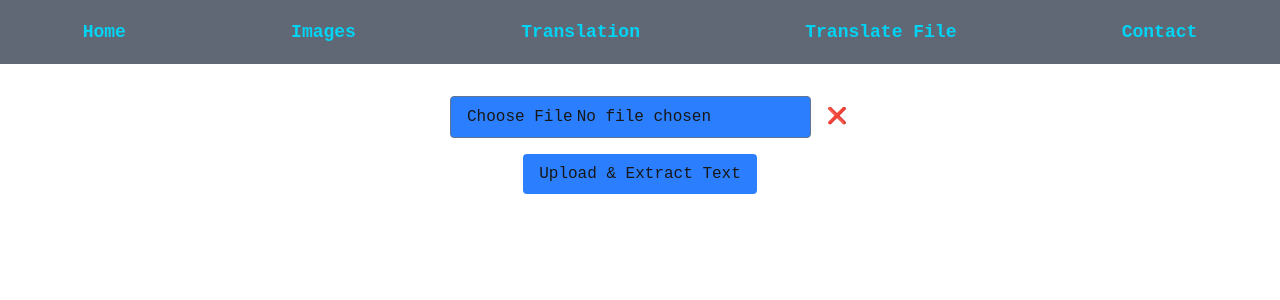
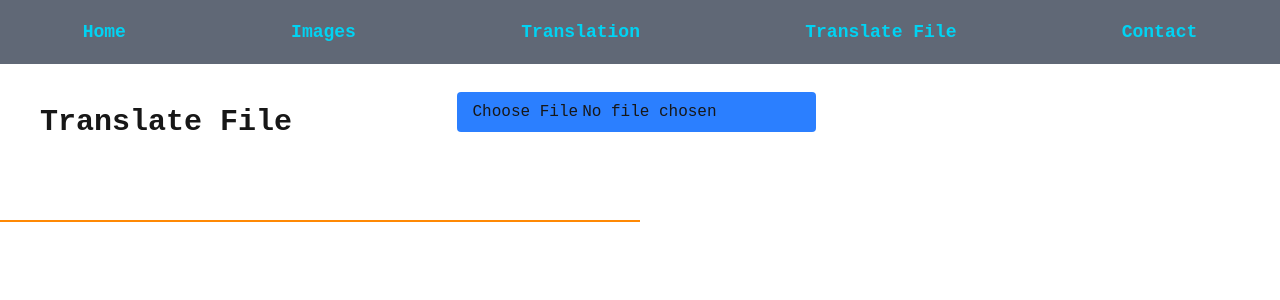
Before and after one commit to EveilHub/nextjs_prompt_ia, a Next.js app in the folder my-app/: page /file in a window 1280 px wide. Shown: the top 300 px of the page. Built offline with nearby package versions, Linux system fonts and the light colour scheme.

Commit message:
some changes

```diff
--- a/my-app/app/api/translate/chinese/route.ts
+++ b/my-app/app/api/translate/chinese/route.ts
@@ -5,7 +5,7 @@ export async function POST(req: Request) {
         const { text, targetLang } = await req.json();
 
         const response = await fetch(
-            `https://api.mymemory.translated.net/get?q=${encodeURIComponent(text)}&langpair=fr|${targetLang || "zh"}`
+            `https://api.mymemory.translated.net/get?q=${encodeURIComponent(text)}&langpair=fr|${targetLang || "zh-TW"}`
         );
 
         const data = await response.json();
--- a/my-app/app/file/page.tsx
+++ b/my-app/app/file/page.tsx
@@ -51,11 +51,6 @@ const TranslateFilePage = (): JSX.Element => {
     }
   };
 
-  // change lang
-  // const handleLang = (option: string): void => {
-  //   setChooseLang((prev: string) => prev = option);
-  // };
-
   const handleLang = (e: ChangeEvent<HTMLSelectElement>): void => {
     const value = e.target.value;
     setChooseLang(value);
@@ -102,11 +97,23 @@ const TranslateFilePage = (): JSX.Element => {
     }
   };
 
+  const handleDownload = () => {
+    const element = document.createElement("a");
+    const file = new Blob([translatedText || ""], { type: "text/plain" });
+    element.href = URL.createObjectURL(file);
+    element.download = "translated.txt";
+    document.body.appendChild(element);
+    element.click();
+  };
+
   return (
-    <div className="w-full flex flex-col items-center justify-center mt-4">
+    <div className="w-full">
+
+      <h1 className="flex justify-between text-3xl font-bold p-10">Translate File</h1>
+
       <form onSubmit={handleUpload} className="w-full flex flex-col items-center">
 
-        <div className="w-[380px] flex flex-row items-center justify-between">
+        <div className="w-[380px] flex flex-row items-center justify-center">
           <input
             type="file"
             onChange={(e) => {
@@ -114,12 +121,13 @@ const TranslateFilePage = (): JSX.Element => {
                 setFile(e.target.files[0]);
               }
             }}
-            className="bg-blue-500 hover:bg-blue-600 active:bg-blue-400 px-4 py-2 rounded cursor-pointer my-4 border border-slate-500"
+            className="bg-blue-500 hover:bg-blue-600 active:bg-blue-400 px-4 py-2 rounded cursor-pointer -mt-28 mb-6"
           />
 
-          <div className="ml-4">{file ? (<span>✅</span>) : (<span>❌</span>)}</div>
+          <div className="-mt-34 ml-2">{file ? (<span style={{fontSize: "1.8rem"}}>✅</span>) : (null)}</div>
         </div>
 
+        {file ? (
           <button
             type="submit"
             disabled={!file || loading}
@@ -127,15 +135,23 @@ const TranslateFilePage = (): JSX.Element => {
           >
             {loading ? "Scanning..." : "Upload & Extract Text"}
           </button>
+        ):(
+          null
+        )}
       </form>
+
+      <div className={`${translatedText ? "w-full justify-around" : "w-[50%] justify-between"} absolute flex flex-row items-center mt-10 border border-orange-400`}>
 
         {originalText && (
           <>
-          <div className="w-[50%] mt-4 p-2 border rounded bg-fuchsia-100 text-slate-600/70">
-            <h3 className="font-bold text-red-400 mb-4">Original Text:</h3>
+            <div className="w-[40%] flex flex-row">
+              <div className="w-full p-2 border rounded bg-blue-100 text-slate-600/70">
+                <h3 className="font-bold text-red-500 mb-4">Original Text:</h3>
                 <pre>{originalText}</pre>
               </div>
+            </div>
 
+            <div className="flex flex-col items-center justify-center">
               <select
                 id="optionLang"
                 name="lang"
@@ -144,6 +160,7 @@ const TranslateFilePage = (): JSX.Element => {
                 style={{fontSize: "2rem"}}
                 className="mt-4"
               >
+
                 <option value="FR" style={{fontSize: "2rem"}}>🇫🇷</option>
                 <option value="NL" style={{fontSize: "2rem"}}>🇳🇱</option>
 
@@ -172,17 +189,34 @@ const TranslateFilePage = (): JSX.Element => {
               >
                 {loading ? "Translating..." : "Translate"}
               </button>
+            </div>
           </>
         )}
 
           {translatedText && (
-        <div className="w-[50%] mt-4 p-2 border rounded bg-green-100 text-slate-600/70">
-          <h3 className="font-bold text-red-400 mb-4">Translated Text:</h3>
+            <div className="w-[40%] flex flex-col items-center justify-center">
+              <div className="w-full p-2 border rounded bg-green-100 text-slate-600/70">
+                <h3 className="font-bold text-red-500 mb-4">Translated Text:</h3>
                 <pre>{translatedText}</pre>
+              </div>
+
+              <div className="relative w-full flex justify-center">
+                <button
+                  type="button"
+                  onClick={handleDownload}
+                  className="absolute bg-green-600 hover:bg-green-700 active:bg-green-500 px-4 py-2 rounded mt-4"
+                >
+                  Download
+                </button>
+              </div>
             </div>
           )}
 
-      {error && <p style={{ color: "red" }} className="mt-2">{error}</p>}
+      </div>
+
+      {error && (
+        <p style={{ color: "red" }} className="mx-2 mt-2">{error}</p>
+      )}
     </div>
   );
 };
```
Lines whose indentation alone changed are shown as unchanged.
